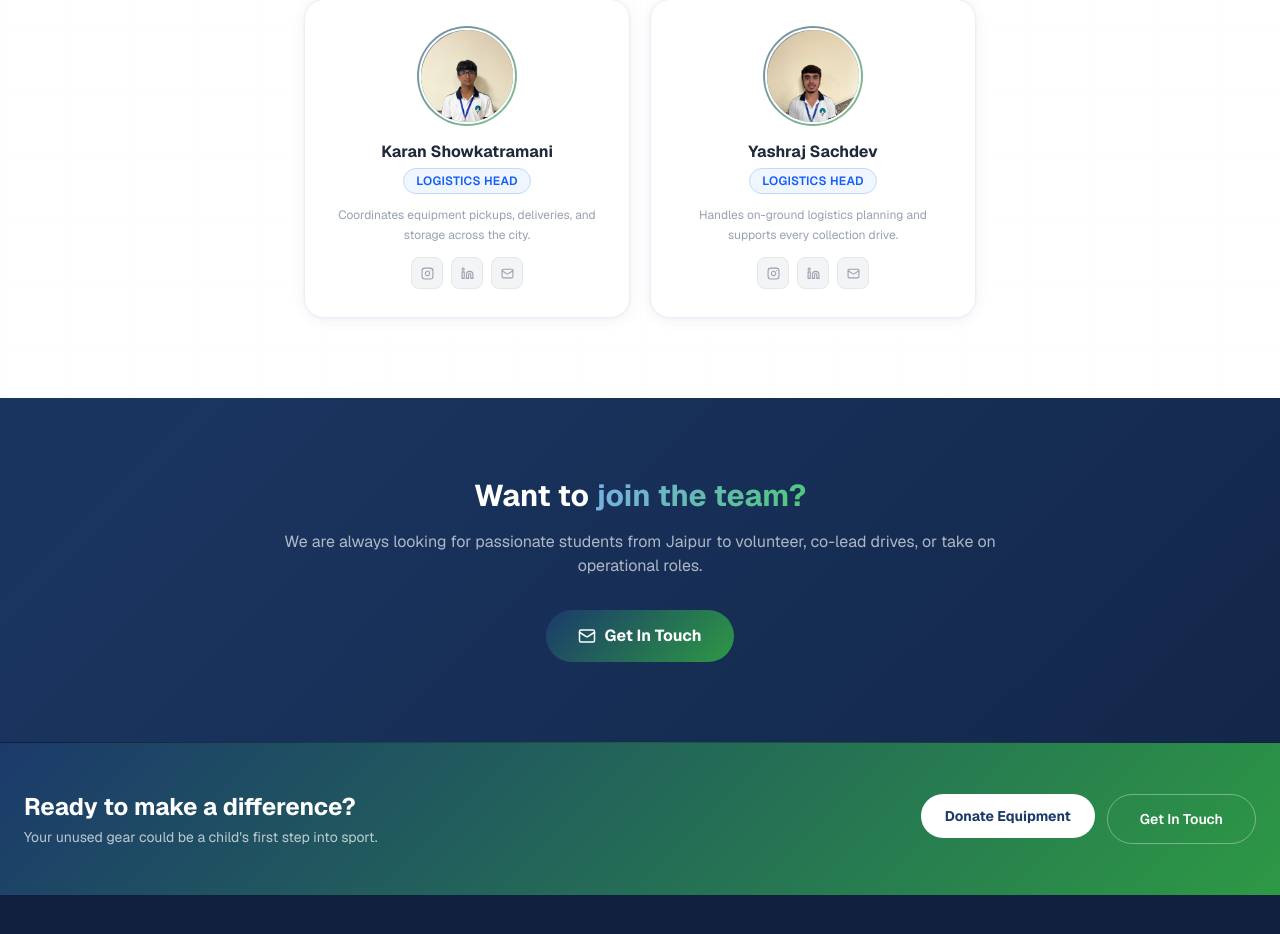
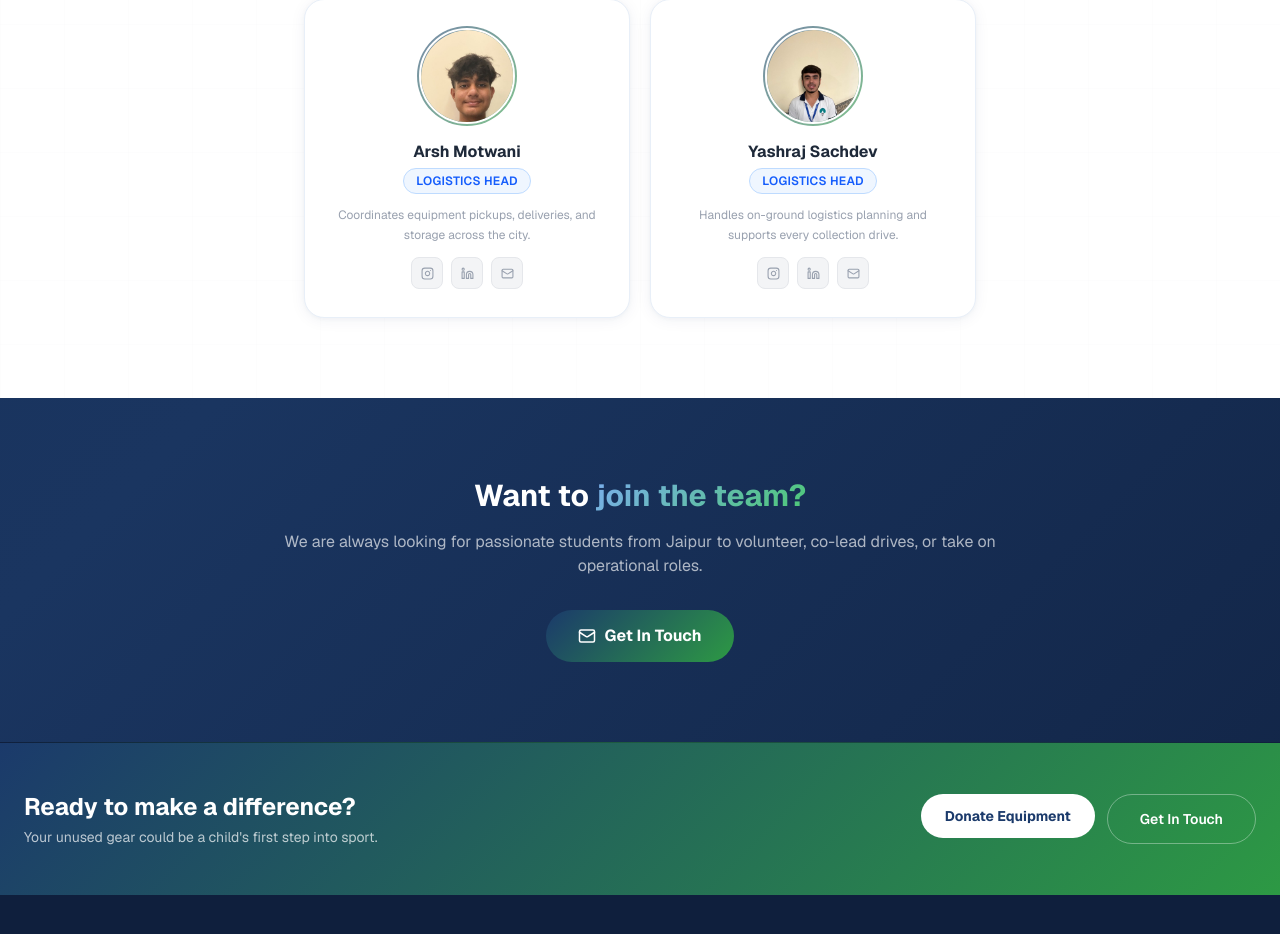
Before and after one commit to PKisPRO/KhelSetu, a Next.js app: page /team in a window 1280 px wide. Shown: the part 2165-3099 px from the top of the page. Built offline with nearby package versions, Linux system fonts and the light colour scheme.

Commit message:
Team: replace Karan Showkatramani with Arsh Motwani

```diff
--- a/data/team.ts
+++ b/data/team.ts
@@ -54,7 +54,7 @@ export const coreTeam = [
 
 export const logisticsTeam = [
   {
-    name:  'Karan Showkatramani',
+    name:  'Arsh Motwani',
     role:  'Logistics Head',
     image: '/images/logistics-karan.jpg',
     bio:   'Coordinates equipment pickups, deliveries, and storage across the city.',
```
Also changed, not shown: public/images/logistics-karan.jpg.
